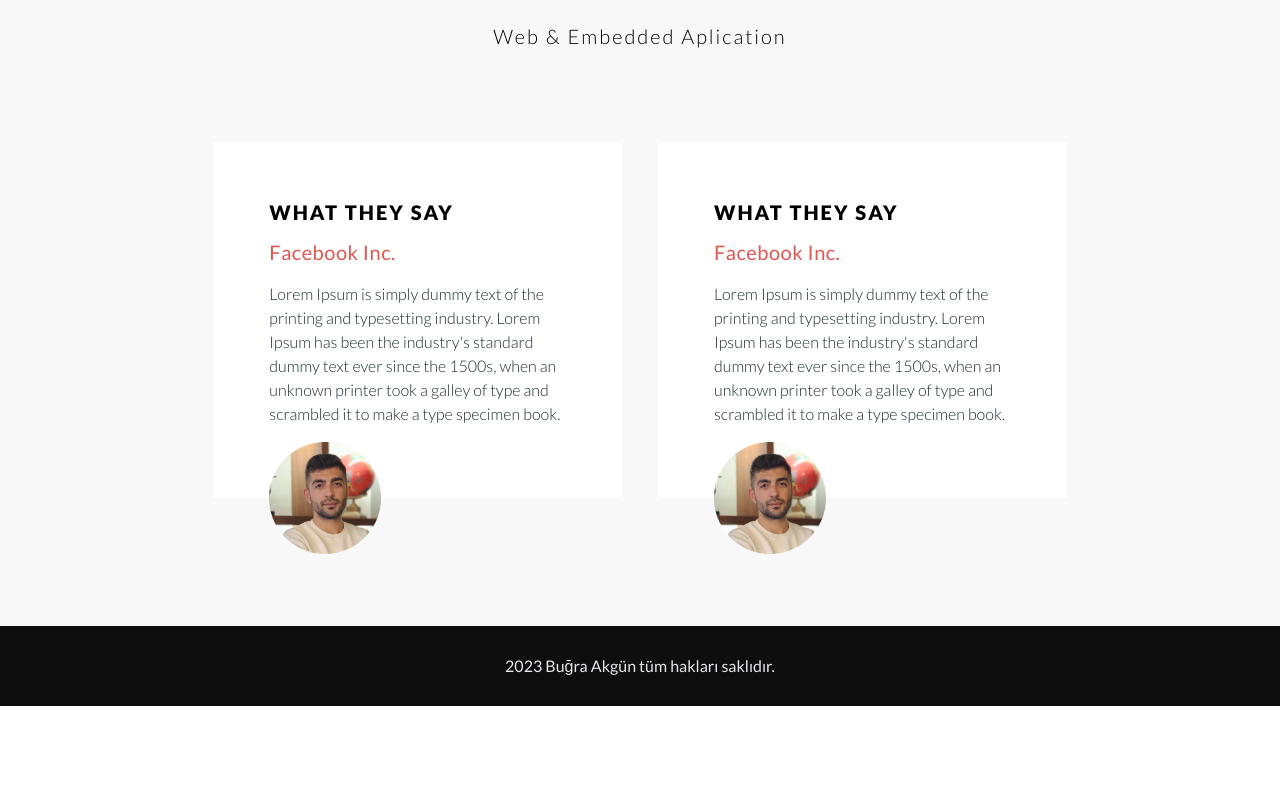
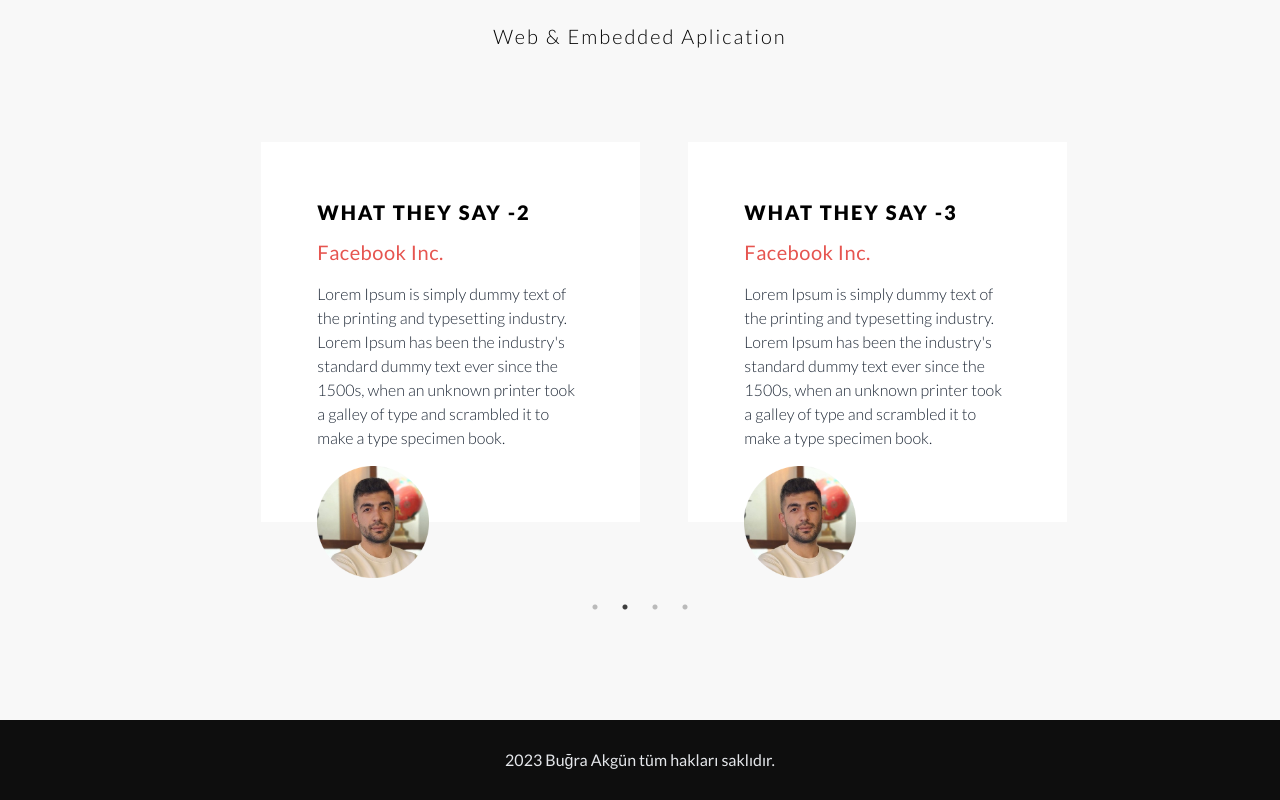
Before and after one commit to bugraakgun/personal-resume-web-template-react-tailwind, a React (Create React App) app: page /profile in a window 1280 px wide. Shown: the part 3402-4202 px from the top of the page. Before the commit the page ends 4108 px from the top, so only its background shows below. Built offline with nearby package versions, Linux system fonts and the light colour scheme.

Commit message:
add slider for what the say section

```diff
--- a/package.json
+++ b/package.json
@@ -11,6 +11,8 @@
     "react-icons": "^4.7.1",
     "react-router-dom": "^6.8.1",
     "react-scripts": "5.0.1",
+    "react-slick": "^0.29.0",
+    "slick-carousel": "^1.8.1",
     "web-vitals": "^2.1.4"
   },
   "scripts": {
--- a/src/App.css
+++ b/src/App.css
@@ -1,3 +1,10 @@
 *{
   font-family: 'Lato', sans-serif;
 }
+.slick-slide div:first-child{
+  margin-left: 1.5rem; /* 24px */
+  margin-right: 1.5rem; /* 24px */
+}
+.slick-track {
+  padding-bottom:70px;
+}
--- a/src/components/Profile.js
+++ b/src/components/Profile.js
@@ -1,11 +1,21 @@
 import React from 'react'
 import Header from './Header'
 import Footer from './Footer'
-import pp1 from  '../img/profile-pp-1.png'
+import pp1 from '../img/profile-pp-1.png'
 import { BsMailbox, BsLinkedin, BsGithub, BsTwitter } from 'react-icons/bs'
 import { DiHtml5, DiJavascript1, DiReact, DiCss3 } from 'react-icons/di'
-
+import Slider from "react-slick";
 function Profile() {
+  const settings = {
+    autoplay: true,
+    autoplaySpeed: 5000,
+    arrows: false,
+    dots: true,
+    infinite: true,
+    speed: 1000,
+    slidesToShow: 2,
+    slidesToScroll: 1
+  };
   return (
     <>
       <Header />
@@ -139,10 +149,12 @@ function Profile() {
             Web & Embedded Aplication
           </span>
         </div>
-        <div className='grid justify-center content-center grid-cols-2 w-2/3 gap-x-9'>
-          <div className='bg-white p-14'>
+        <Slider {...settings} className="w-2/3 ">
+
+
+          <div className='bg-white p-14 '>
             <h2 className='text-black font-black text-xl tracking-widest'>
-              WHAT THEY SAY
+              WHAT THEY SAY -1
             </h2>
             <span className='text-xl font-normal text-theme_red tracking-wide block mt-3'>
               Facebook Inc.
@@ -151,13 +163,13 @@ function Profile() {
               Lorem Ipsum is simply dummy text of the printing and typesetting industry. Lorem Ipsum has been the industry's standard
               dummy text ever since the 1500s, when an unknown printer took a galley of type and scrambled it to make a type specimen book.
             </p>
-            <img src={pp1} alt="profile-1" className='w-28 h-28 absolute '/>
+            <img src={pp1} alt="profile-1" className='w-28 h-28 absolute ' />
           </div>
 
 
-          <div className='bg-white p-14'>
+          <div className='bg-white p-14 '>
             <h2 className='text-black font-black text-xl tracking-widest'>
-              WHAT THEY SAY
+              WHAT THEY SAY -2
             </h2>
             <span className='text-xl font-normal text-theme_red tracking-wide block mt-3'>
               Facebook Inc.
@@ -166,9 +178,39 @@ function Profile() {
               Lorem Ipsum is simply dummy text of the printing and typesetting industry. Lorem Ipsum has been the industry's standard
               dummy text ever since the 1500s, when an unknown printer took a galley of type and scrambled it to make a type specimen book.
             </p>
-            <img src={pp1} alt="profile-1" className='w-28 h-28 absolute '/>
+            <img src={pp1} alt="profile-1" className='w-28 h-28 absolute ' />
           </div>
-        </div>
+
+
+          <div className='bg-white p-14 '>
+            <h2 className='text-black font-black text-xl tracking-widest'>
+              WHAT THEY SAY -3
+            </h2>
+            <span className='text-xl font-normal text-theme_red tracking-wide block mt-3'>
+              Facebook Inc.
+            </span>
+            <p className=' font-light text-gray-800 my-4'>
+              Lorem Ipsum is simply dummy text of the printing and typesetting industry. Lorem Ipsum has been the industry's standard
+              dummy text ever since the 1500s, when an unknown printer took a galley of type and scrambled it to make a type specimen book.
+            </p>
+            <img src={pp1} alt="profile-1" className='w-28 h-28 absolute ' />
+          </div>
+
+
+          <div className='bg-white p-14 '>
+            <h2 className='text-black font-black text-xl tracking-widest'>
+              WHAT THEY SAY -4
+            </h2>
+            <span className='text-xl font-normal text-theme_red tracking-wide block mt-3'>
+              Facebook Inc.
+            </span>
+            <p className=' font-light text-gray-800 my-4'>
+              Lorem Ipsum is simply dummy text of the printing and typesetting industry. Lorem Ipsum has been the industry's standard
+              dummy text ever since the 1500s, when an unknown printer took a galley of type and scrambled it to make a type specimen book.
+            </p>
+            <img src={pp1} alt="profile-1" className='w-28 h-28 absolute ' />
+          </div>
+        </Slider>
       </div>
       <Footer />
 
--- a/src/index.css
+++ b/src/index.css
@@ -1,4 +1,6 @@
 @import url('https://fonts.googleapis.com/css2?family=Lato:wght@300;400;900&display=swap');
+@import '~slick-carousel/slick/slick.css';
+@import "~slick-carousel/slick/slick-theme.css";
 @tailwind base;
 @tailwind components;
 @tailwind utilities;
```
Also changed, not shown: 1 other file (tests, documents, lock files or other folders).
